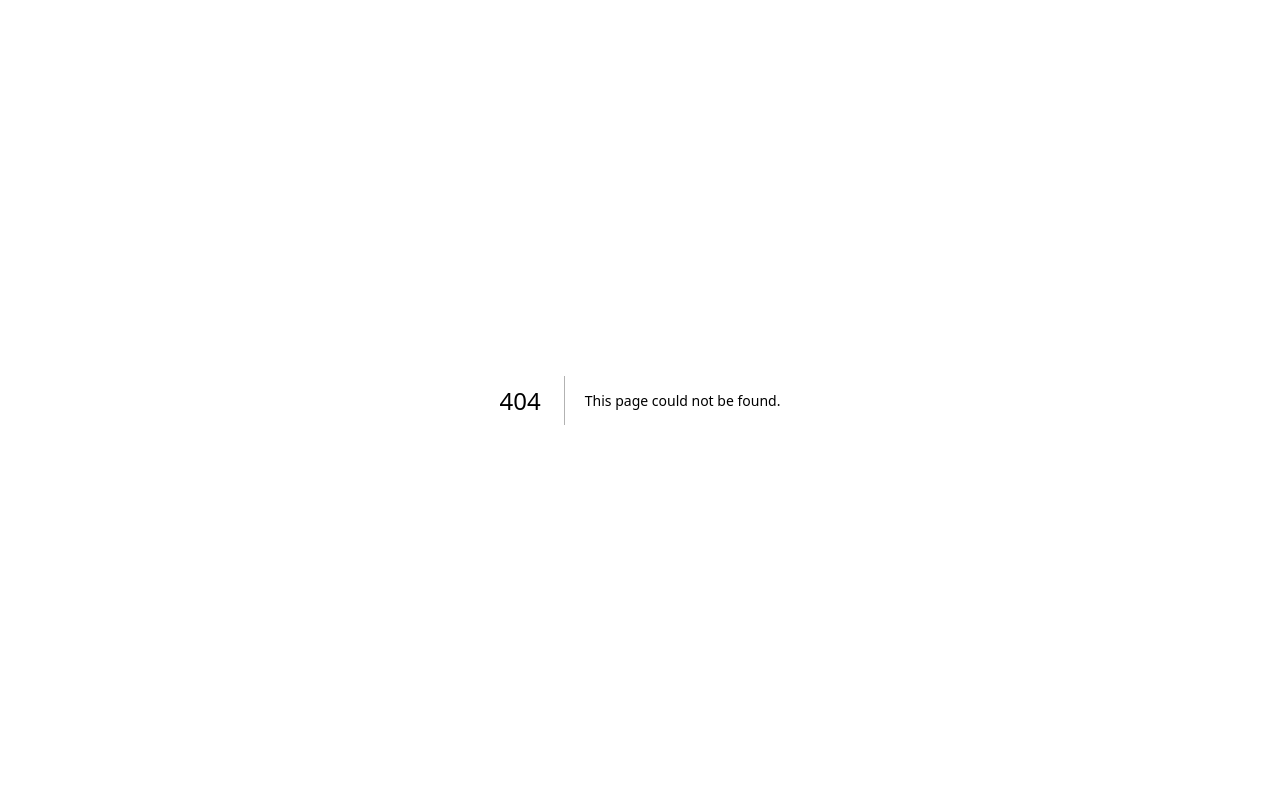
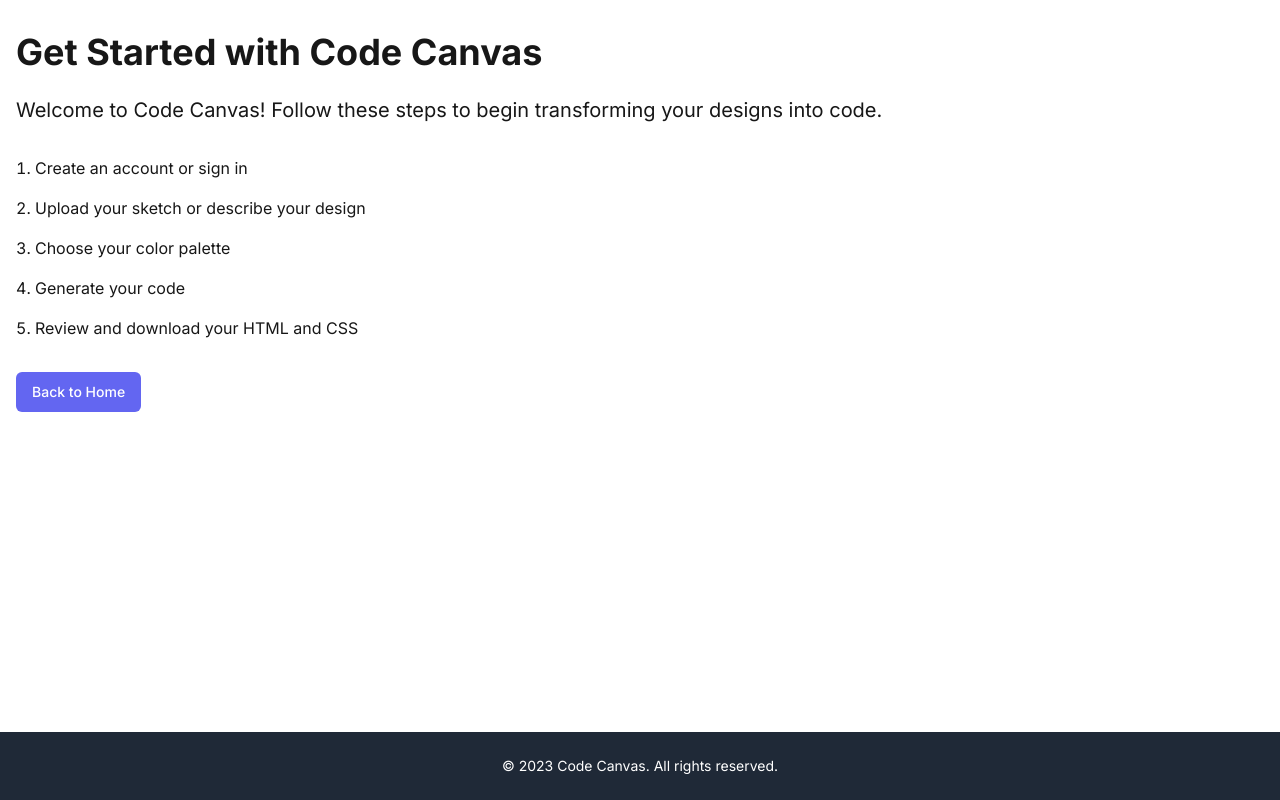
Before and after one commit to Hassanshigri/code-canvas, a Next.js app: page /get-started in a window 1280 px wide. Before the commit this address had no page. Built offline with nearby package versions, Linux system fonts and the light colour scheme.

Commit message:
landing page

```diff
--- /dev/null
+++ b/app/get-started/page.tsx
@@ -0,0 +1,56 @@
+'use client'
+
+import Link from "next/link"
+import { motion } from "framer-motion"
+import { Button } from "../components/ui/button";
+
+const fadeIn = {
+  initial: { opacity: 0, y: 20 },
+  animate: { opacity: 1, y: 0 },
+  transition: { duration: 0.6 }
+};
+
+const staggerChildren = {
+  animate: {
+    transition: {
+      staggerChildren: 0.1
+    }
+  }
+};
+
+export default function GetStarted() {
+  return (
+    <div className="flex flex-col min-h-screen">
+      <motion.main
+        initial="initial"
+        animate="animate"
+        variants={staggerChildren}
+        className="container flex-1 px-4 py-8 mx-auto"
+      >
+        <motion.h1 variants={fadeIn} className="mb-6 text-4xl font-bold">Get Started with Code Canvas</motion.h1>
+        <motion.p variants={fadeIn} className="mb-8 text-xl">
+          Welcome to Code Canvas! Follow these steps to begin transforming your designs into code.
+        </motion.p>
+        <motion.ol variants={staggerChildren} className="mb-8 space-y-4 list-decimal list-inside">
+          {[
+            "Create an account or sign in",
+            "Upload your sketch or describe your design",
+            "Choose your color palette",
+            "Generate your code",
+            "Review and download your HTML and CSS"
+          ].map((step, index) => (
+            <motion.li key={index} variants={fadeIn}>{step}</motion.li>
+          ))}
+        </motion.ol>
+        <motion.div variants={fadeIn}>
+          <Button asChild>
+            <Link href="/">Back to Home</Link>
+          </Button>
+        </motion.div>
+      </motion.main>
+      <footer className="w-full py-6 text-center text-white bg-gray-800">
+        <p className="text-sm">© 2023 Code Canvas. All rights reserved.</p>
+      </footer>
+    </div>
+  )
+}
```
